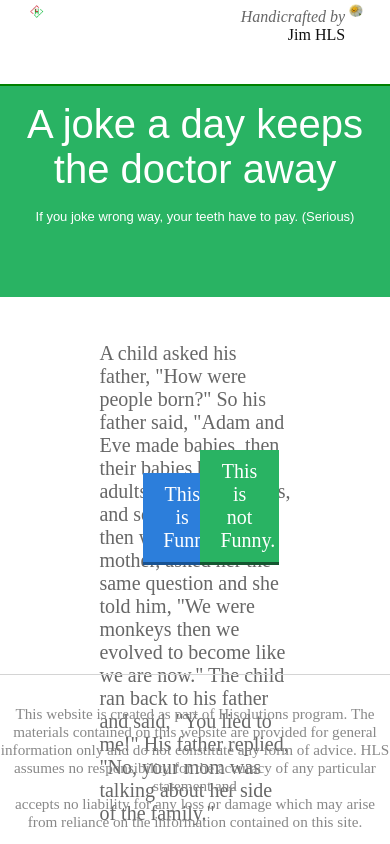
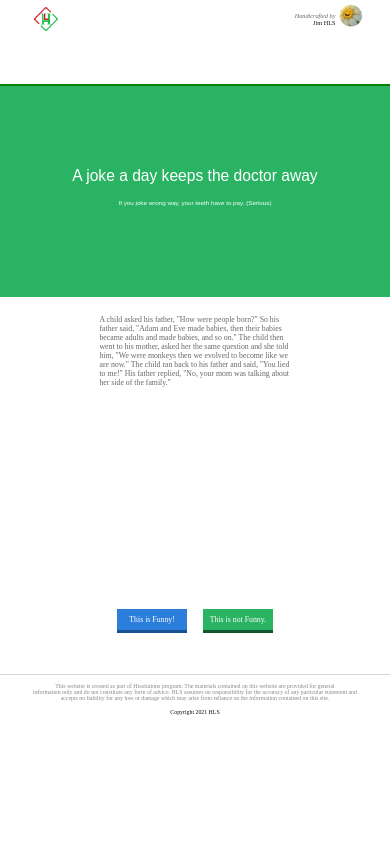
Before and after one commit to TanPham061293/FE-BE, a PHP site: page / in a window 390 px wide. Run offline with PHP 8.4, Linux system fonts and the light colour scheme; data comes from the database, SQL or seed files in the repository.

Commit message:
update css

```diff
--- a/view/css/format.css
+++ b/view/css/format.css
@@ -3,6 +3,7 @@
 *{
 	margin: auto;
 	padding: auto;
+
 }
 /*==============img==============*/
 .img1{
@@ -27,6 +28,7 @@
 	float: right;
 	text-align: right;
 	color: #676767;
+	font-size: 1vw;
 }
 .bolder{
 	color: #0f0f0f;
@@ -43,64 +45,66 @@
 	top: 10%;
 }
 #header p.main{
-	margin-top: 4%;;
+	/* margin-top: 4%; */
+	position:relative;
+	top:38%;
 	font-family: sans-serif;
-	font-size: 40px;
+	font-size: 2vw;
 
 }
 #header p.other{
-	line-height:50px;
+	position:relative;
+	top:45%;
 	font-family: sans-serif;
-	font-size: 13px;
+	font-size: .7vw;
 
 }
 /*==============content==============*/
 #content{
 	width: 70%;
-	height: 40%;
 	font-family: Bahnschrift Light;
+	font-size:1vw;
 	color: #676767;
-	font-size: 20px;
 	position: fixed;
 	top: 35%;
 	left: 15%;
 }
 #content .text span{
 	position: absolute;
-	left: 28%;
-
+	left: 23%;
 }
 #content .text{
-	position: absolute;
-	top: 8%;
-	left: 15%;
 	width: 70%;
 	margin: 20px auto;
+	display: block;
+	height:auto;
+}
+#content .action {
+	width:30%;
+	position: fixed;
+	bottom: 30%;
+	left: 35%;
 }
 #content .action a{
-
 	text-align: center;
 	text-decoration: none;
-	color: #ffff;
-	font-size: 20px;
-	width:14%;
-	padding: 10px 20px ;
+	color:#ffff;
+	width:45%;
+	padding:3% 0px;
+	position:absolute;
+	bottom:0px;
+	font-size: 1vw;
 }
-
-#content .action a.like{
+ #content .action a.like{
+ 	left:0px;
+ 	vertical-align:text-bottom;
 	background-color: #2c7edb;
-	position: absolute;
-	bottom: 20%;
-	left: 31%;
 	border-bottom: 3px solid #185292;
 }
 #content .action a.dislike{
+	right:0px;
 	background-color: #29b363;
-	position: absolute;
-	bottom: 20%;
-	left: 52%;
 	border-bottom: 3px solid #145630;
-
 }
 /*==============footer==============*/
 #footer{
@@ -115,5 +119,275 @@
 }
 #footer p{
 	margin-top: 30px;
-	font-size: 95%;
+	font-size: .7vw;
 }
+/*===========*/
+@media (max-width: 800px){
+		/*==============img==============*/
+		.img1{
+			margin-top:1%;
+			width: 5%;
+			height: 5%;
+		}
+		.img2{
+			width: 8%;
+			height: 8%;
+			margin-top:1%;
+		}
+		.img p{
+			margin-top:3%;
+			font-size: 1.5vw;
+		}
+		/*==============header==============*/
+
+		#header p.main{
+			font-size: 4vw;
+		}
+		#header p.other{
+			font-size: 1.4vw;
+
+		}
+		/*==============content==============*/
+		#content{
+			font-size:1.8vw;
+		}
+		#content .action {
+			width:40%;
+			left: 30%;
+		}
+		#content .action a{
+			padding:4% 0px;
+			font-size: 1.6vw;
+		}
+
+		/*==============footer==============*/
+
+		#footer p{
+			font-size: 1.6vw;
+		}
+}
+@media (max-width: 768px){
+		/*==============img==============*/
+		.img1{
+			margin-top:3%;
+			width: 7%;
+			height: 7%;
+		}
+		.img2{
+			width: 12%;
+			height: 12%;
+			margin-top:3%;
+		}
+		.img p{
+			margin-top:6%;
+			font-size: 1.5vw;
+		}
+		/*==============header==============*/
+
+		#header p.main{
+			font-size: 4vw;
+		}
+		#header p.other{
+			font-size: 1.4vw;
+
+		}
+		/*==============content==============*/
+		#content{
+			font-size:2.5vw;
+		}
+		#content .action {
+			width:40%;
+			left: 30%;
+		}
+		#content .action a{
+			padding:6% 0px;
+			font-size: 2vw;
+		}
+
+		/*==============footer==============*/
+
+		#footer p{
+			font-size: 1.6vw;
+		}
+}
+@media (max-width: 736px){
+/*==============img==============*/
+		.img1{
+			margin-top:.5%;
+			width: 3%;
+			height: 3%;
+		}
+		.img2{
+			width: 6%;
+			height: 6%;
+			margin-top:.5%;
+		}
+		.img p{
+			margin-top:2%;
+			font-size: 1vw;
+		}
+		/*==============header==============*/
+
+		#header p.main{
+			font-size: 2vw;
+		}
+		#header p.other{
+			font-size: 1vw;
+
+		}
+		/*==============content==============*/
+		#content{
+			font-size:1.5vw;
+		}
+		#content .action {
+			width:40%;
+			left: 30%;
+			bottom: 25%;
+		}
+		#content .action a{
+			padding:4% 0px;
+			font-size: 1.2vw;
+		}
+
+		/*==============footer==============*/
+
+		#footer p{
+			font-size: 1vw;
+		}
+}
+@media (max-width: 600px){
+/*==============img==============*/
+		.img1{
+			margin-top:1%;
+			width: 4%;
+			height: 4%;
+		}
+		.img2{
+			width: 8%;
+			height: 8%;
+			margin-top:1%;
+		}
+		.img p{
+			margin-top:3%;
+			font-size: 1.8vw;
+		}
+		/*==============header==============*/
+
+		#header p.main{
+			font-size: 4vw;
+		}
+		#header p.other{
+			font-size: 1.6vw;
+
+		}
+		/*==============content==============*/
+		#content{
+			font-size:1.5vw;
+		}
+		#content .action {
+			width:40%;
+			left: 30%;
+			bottom: 25%;
+		}
+		#content .action a{
+			padding:3% 0px;
+			font-size: 1.4vw;
+		}
+
+		/*==============footer==============*/
+
+		#footer p{
+			font-size: 1.4vw;
+			margin-top: 3%;
+		}
+}
+@media (max-width: 480px){
+/*==============img==============*/
+		.img1{
+			margin-top:1%;
+			width: 6%;
+			height: 6%;
+		}
+		.img2{
+			width: 10%;
+			height: 10%;
+			margin-top:1%;
+		}
+		.img p{
+			margin-top:3%;
+			font-size: 1.6vw;
+		}
+		/*==============header==============*/
+
+		#header p.main{
+			font-size: 4vw;
+		}
+		#header p.other{
+			font-size: 1.6vw;
+
+		}
+		/*==============content==============*/
+		#content{
+			font-size:2vw;
+		}
+		#content .action {
+			width:40%;
+			left: 30%;
+			bottom: 25%;
+		}
+		#content .action a{
+			padding:4% 0px;
+			font-size: 2vw;
+		}
+
+		/*==============footer==============*/
+
+		#footer p{
+			margin-top: 2%;
+			font-size: 1.5vw;
+		}
+}
+@media (max-width: 320px){
+/*==============img==============*/
+		.img1{
+			margin-top:2%;
+			width: 8%;
+			height: 8%;
+		}
+		.img2{
+			width: 13%;
+			height: 13%;
+			margin-top:2%;
+		}
+		.img p{
+			margin-top:4%;
+			font-size: 2vw;
+		}
+		/*==============header==============*/
+
+		#header p.main{
+			font-size: 4vw;
+		}
+		#header p.other{
+			font-size: 1.6vw;
+
+		}
+		/*==============content==============*/
+		#content{
+			font-size:2.5vw;
+		}
+		#content .action {
+			width:40%;
+			left: 30%;
+		}
+		#content .action a{
+			padding:6% 0px;
+			font-size: 2vw;
+		}
+
+		/*==============footer==============*/
+
+		#footer p{
+			font-size: 1.5vw;
+		}
+}
--- a/view/html.php
+++ b/view/html.php
@@ -2,8 +2,8 @@
 <html>
 <head>
 <meta charset="${encoding}">
+<meta name="viewport" content="width=device-width, initial-scale=1">
 <link  href ="view/css/format.css" rel ="stylesheet">
-
 <title>FE-BE</title>
 </head>
 <body>
@@ -22,7 +22,7 @@ if (isset($this->post)){
 }
 
 ?>
-    <div id ="warper">
+    <div id ="warper" >
     	<div class ="img"><img class ="img1" alt="chua tai" src="view/img/Joke2.png">
     	<p><i>Handicrafted by</i><br><span class = "bolder">Jim HLS</span></p>
     					  <img class ="img2" alt="chua tai" src="view/img/Joke1.png"></div>
@@ -40,7 +40,7 @@ if (isset($this->post)){
                     </div>'
                 ?>
         </div>
-        <div id ="footer"><p>This website is created as part of Hisolutions program.  The materials contained on this website are provided for general<br>
+        <div id ="footer" ><p>This website is created as part of Hisolutions program.  The materials contained on this website are provided for general<br>
                                 information only and do not constitute any form of advice.  HLS assumes no responsibility for the accuracy of any particular statement and <br>
                                 accepts no liability for any loss or damage which may arise from reliance on the information contained on this site.<br></p>
                                 <p class = "bolder">Copyright 2021 HLS</p>
```
Also changed, not shown: 1 other file.
